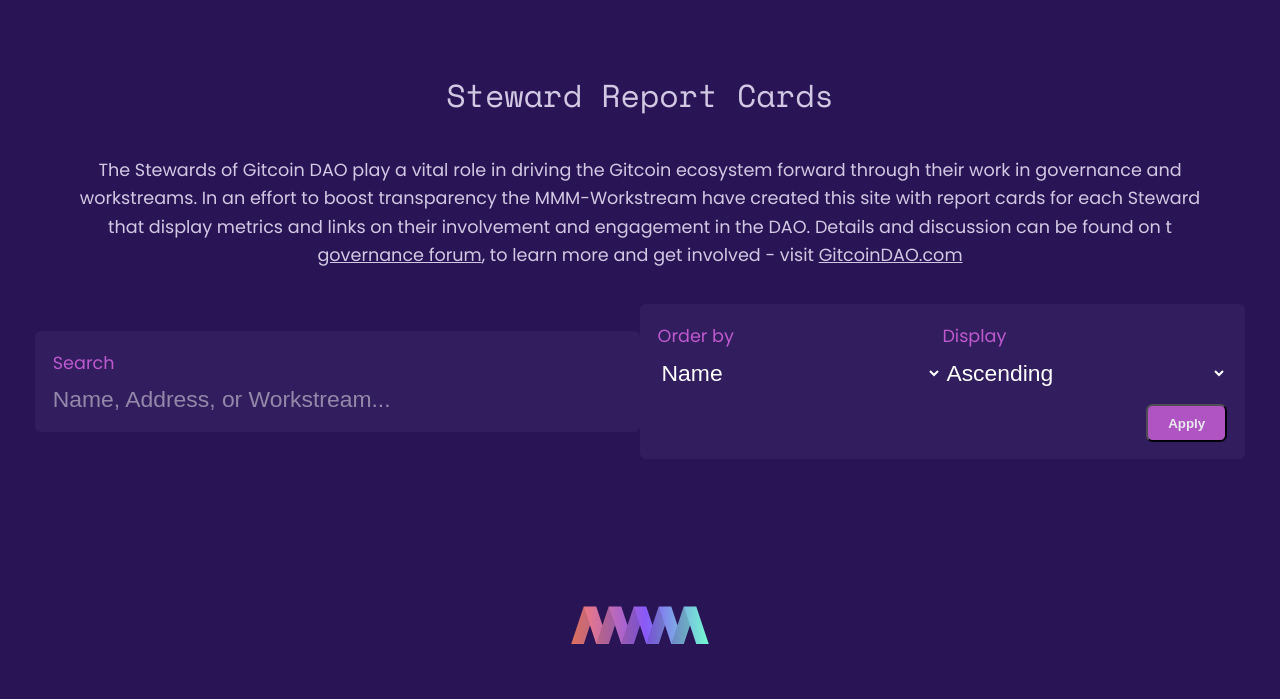
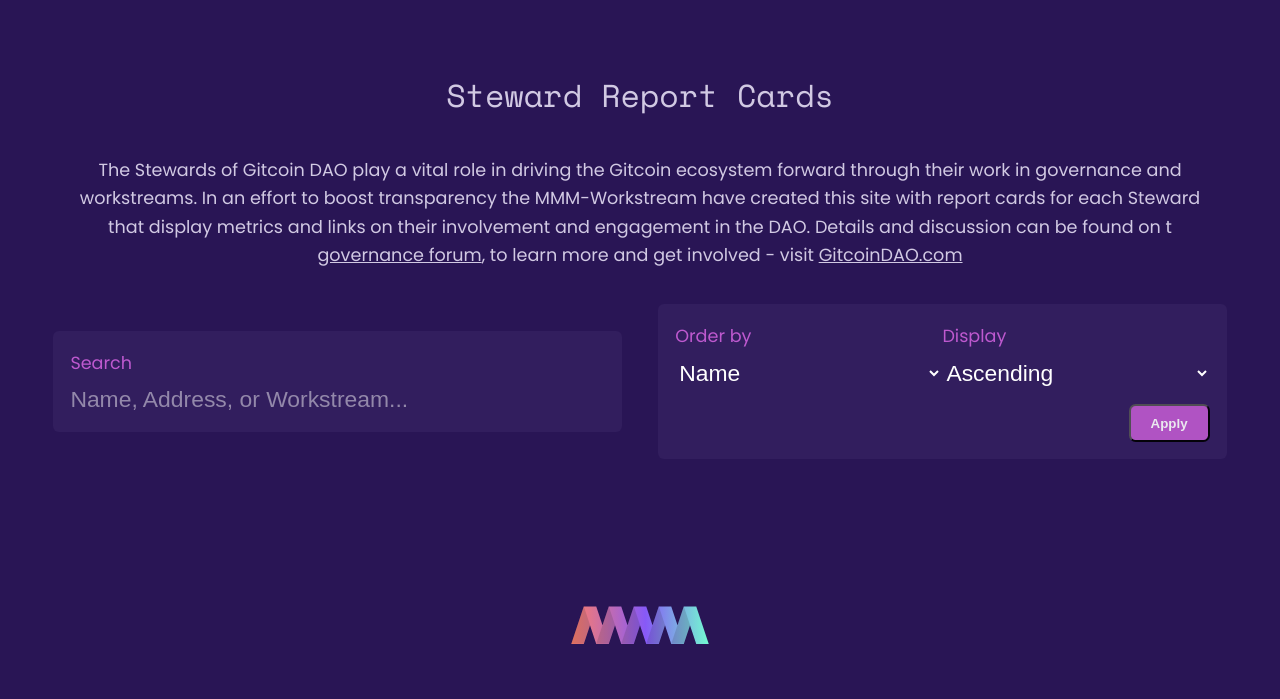
Before and after one commit to mmmgtc/stewards-v1.0, a Flask app: page / in a window 1280 px wide. Shown: the top 699 px of the page. Run offline with Flask 2, Linux system fonts and the light colour scheme; parts of the project's set-up code (start-up, migrations or seed data) failed here and were passed over.

Commit message:
Add padding between inputs

```diff
--- a/assets/css/app.css
+++ b/assets/css/app.css
@@ -290,6 +290,7 @@
   width: 50vw;
   border-radius: 6px;
   padding: 1rem;
+  margin: 0em 1em;
 }
 .ui .input-wrapper .selects .select {
   display: flex;
```
